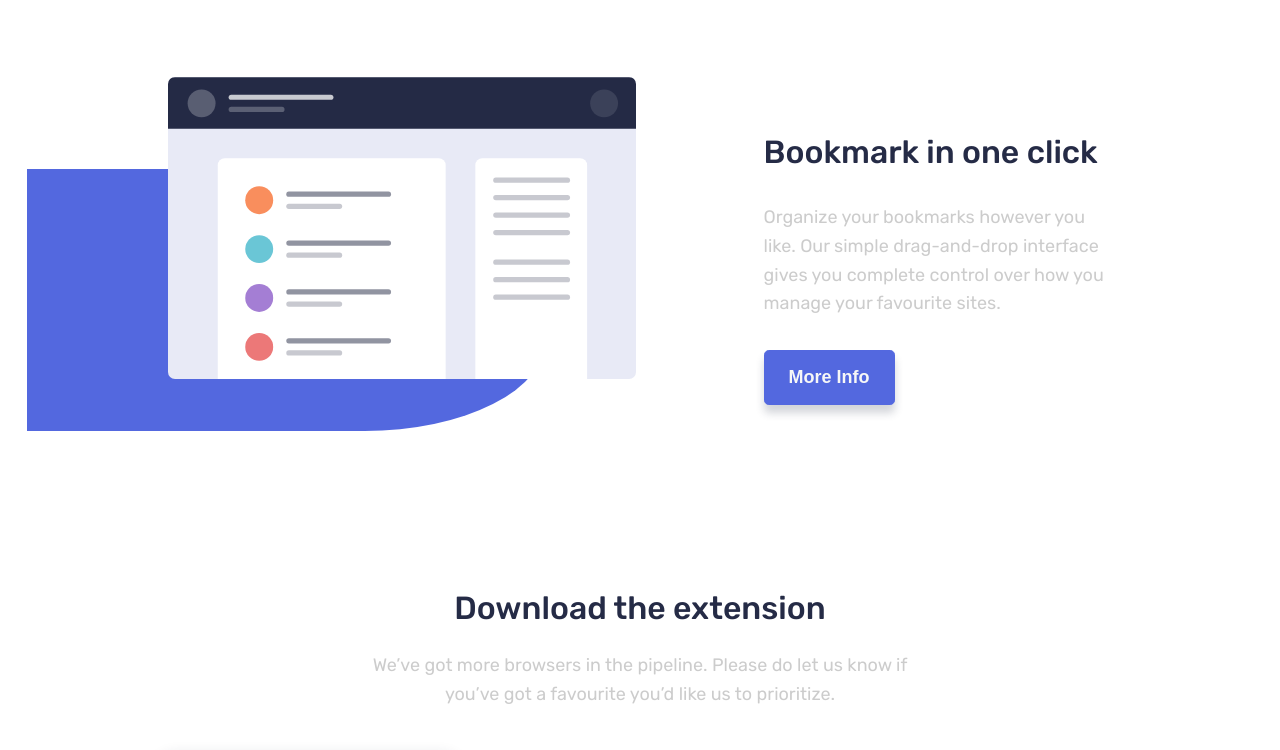
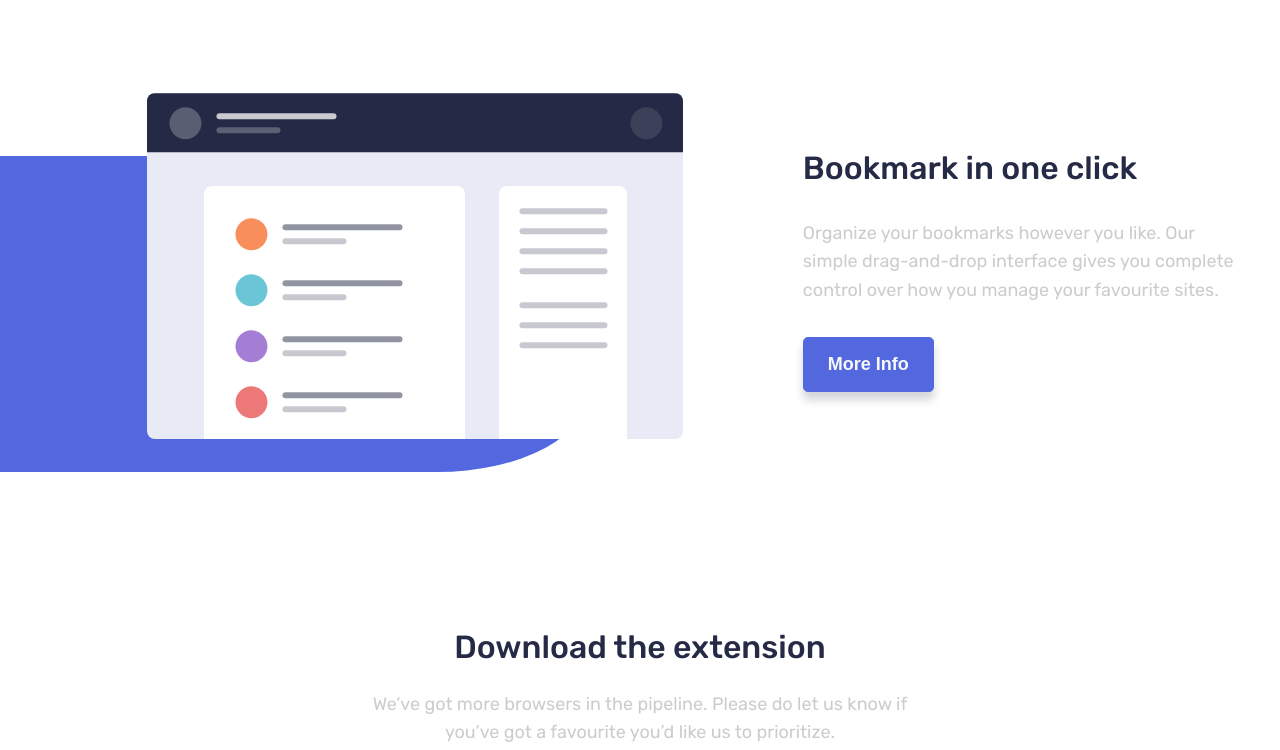
Before and after one commit to Binh05/bookmark-landing-page, a plain HTML site: page index.html in a window 1280 px wide. Shown: the part 1032-1782 px from the top of the page. Drawn offline with Linux system fonts and the light colour scheme.

Commit message:
update responsive

```diff
--- a/index.html
+++ b/index.html
@@ -70,8 +70,10 @@
             <button class="btn btn--firefox" type="button">Get it on Firefox</button>
           </div>
         </div>
-        <div class="intro__img">
-          <img class="w-100" src="./images/illustration-hero.svg" alt="illustration-hero">
+        <div class="intro__img--wrapper">
+          <div class="intro__img">
+            <img class="w-100" src="./images/illustration-hero.svg" alt="illustration-hero">
+          </div>
         </div>
       </section>
 
@@ -91,7 +93,9 @@
         <div class="features__content">
           <div class="feature-card feature-card--active">
             <div class="feature-card__image">
-              <img class="w-100" src="./images/illustration-features-tab-1.svg" alt="tab img">
+              <div class="feature-card__img">
+                <img class="w-100" src="./images/illustration-features-tab-1.svg" alt="tab img">
+              </div>
             </div>
             <div class="feature-card__info">
               <h2 class="feature-card__title">Bookmark in one click</h2>
@@ -104,7 +108,9 @@
           </div>
           <div class="feature-card">
             <div class="feature-card__image">
-              <img class="w-100" src="./images/illustration-features-tab-2.svg" alt="illustration-features-tab-2">
+              <div class="feature-card__img">
+                <img class="w-100" src="./images/illustration-features-tab-2.svg" alt="illustration-features-tab-2">
+              </div>
             </div>
             <div class="feature-card__info">
               <h2 class="feature-card__title">Intelligent search</h2>
@@ -117,7 +123,9 @@
           </div>
           <div class="feature-card">
             <div class="feature-card__image">
-              <img class="w-100" src="./images/illustration-features-tab-3.svg" alt="illustration-features-tab-3">
+              <div class="feature-card__img">
+                <img class="w-100" src="./images/illustration-features-tab-3.svg" alt="illustration-features-tab-3">
+              </div>
             </div>
             <div class="feature-card__info">
               <h2 class="feature-card__title">Share your bookmarks</h2>
--- a/style/components/_extension.scss
+++ b/style/components/_extension.scss
@@ -42,7 +42,20 @@
     }
 }
 
-@media (max-width: 50rem) {
+@media (max-width: 68rem) and (min-width: $media) {
+    .extensions {
+        flex-wrap: wrap;
+        margin-inline: 5rem;
+    }
+
+    .extension {
+        &-enter, &-left {
+            margin-block-start: 0;
+        }
+    }
+}
+
+@media (max-width: $media) {
     .extensions {
         flex-direction: column;
     }
--- a/style/components/_feature-card.scss
+++ b/style/components/_feature-card.scss
@@ -2,8 +2,7 @@
     display: flex;
     flex-shrink: 0;
     width: 100%;
-    gap: 8rem;
-    margin-inline: auto;
+    gap: max(.5rem, 9.35vw);
     display: none;
 
     &--active {
@@ -11,7 +10,7 @@
         animation: opacity 2s ease-in-out forwards;
     }
 
-    &__image {
+    &__img {
         position: relative;
 
         .feature-card--active &::before {
@@ -24,6 +23,7 @@
         flex-direction: column;
         align-items: flex-start;
         margin-block-start: 3.5rem;
+        max-width: 29rem;
     }
 
     &__title {
@@ -35,11 +35,10 @@
     &__desc {
         text-align: left;
         margin-block: 2rem;
-        padding-inline-end: 10rem;
+        padding-inline-end: 2rem;
         color: $color-para;
         font-weight: $weight-400;
         line-height: 1.6;
-        max-width: 37rem;
     }
 }
 
@@ -61,7 +60,7 @@
     }
 }
 
-@media (max-width: 50rem) {
+@media (max-width: $media) {
     .features__content {
         padding-inline: $padding-mobile;
         gap: $padding-mobile * 2;
@@ -70,6 +69,7 @@
     .feature-card {
         &__info {
             align-items: center;
+            margin-inline: auto;
         }
 
         &__desc {
--- a/style/components/_form.scss
+++ b/style/components/_form.scss
@@ -48,7 +48,7 @@
     }
 }
 
-@media (max-width: 50rem) {
+@media (max-width: $media) {
     .form__btn {
         width: 100%;
     }
--- a/style/layout/_content.scss
+++ b/style/layout/_content.scss
@@ -8,7 +8,6 @@
         display: flex;
         flex-direction: column;
         max-width: 43rem;
-        margin-inline: $padding-mobile;
 
         .btn {
             font-size: $font-size-base;
@@ -41,6 +40,7 @@
 
     &__img {
         position: relative;
+        padding-inline-end: 2rem;
 
         &::before {
             @include under-background(rtl);
@@ -134,7 +134,7 @@
     }
 }
 
-@media (max-width: 50rem) {
+@media (max-width: $media) {
     .site-header, .features__control, .download, .faq, .cta {
         padding-inline: $padding-mobile;
     }
@@ -144,6 +144,7 @@
 
         &__content {
             padding-inline: 0;
+            margin-inline: $padding-mobile;
             text-align: center;
         }
 
--- a/style/layout/_footer.scss
+++ b/style/layout/_footer.scss
@@ -84,7 +84,7 @@
     }
 }
 
-@media (max-width: 50rem) {
+@media (max-width: $media) {
     .cta__form {
         display: flex;
         flex-direction: column;
--- a/style/layout/_header.scss
+++ b/style/layout/_header.scss
@@ -9,7 +9,7 @@
 
 .nav, .nav__list {
     display: flex;
-    gap: 4rem;
+    gap: clamp(1rem, .5rem + 3vw , 4rem);
     align-items: center;
 }
 
@@ -27,7 +27,7 @@
     display: none;
 }
 
-@media (max-width: 50rem) {
+@media (max-width: $media) {
     .menu, .close, .logo--mobile, .social {
         display: block;
     }
--- a/style/utils/_mixin.scss
+++ b/style/utils/_mixin.scss
@@ -19,17 +19,21 @@
 @mixin under-background($direction) {
     content: '';
     width: 80%;
-    height: 80%;
+    height: 90%;
     position: absolute;
     bottom: -8%;
     background-color: $color-primary;
-    border-block-start: 50%;
     z-index: -1;
 
     @if $direction == ltr {
         border-end-end-radius: 35%;
-        width: 40.5vw;
-        left: -11vw;
+        border-start-end-radius: 100%;
+        width: 110%;
+        left:  -$padding-left;
+        @media (max-width: $media) {
+            left: -$padding-mobile;
+            width: 90%;
+        }
     }
     @else {
         border-end-start-radius: 35%;
--- a/style/utils/_variables.scss
+++ b/style/utils/_variables.scss
@@ -17,10 +17,12 @@ $font-family-base: 'Rubik', sans-serif;
 $weight-400: 400;
 $weight-500: 500;
 
-$padding-left: 10.5rem;
+$padding-left: 11.5vw;
 $padding-mobile: 2.3rem;
 
 $hr: .05rem solid $color-shadow;
 $hr-menu: .05rem solid $color-accordion;
 
 $color-arrow: #5267DF;
+
+$media: 50rem;
```
Also changed, not shown: style/style.css, 1 other file.
